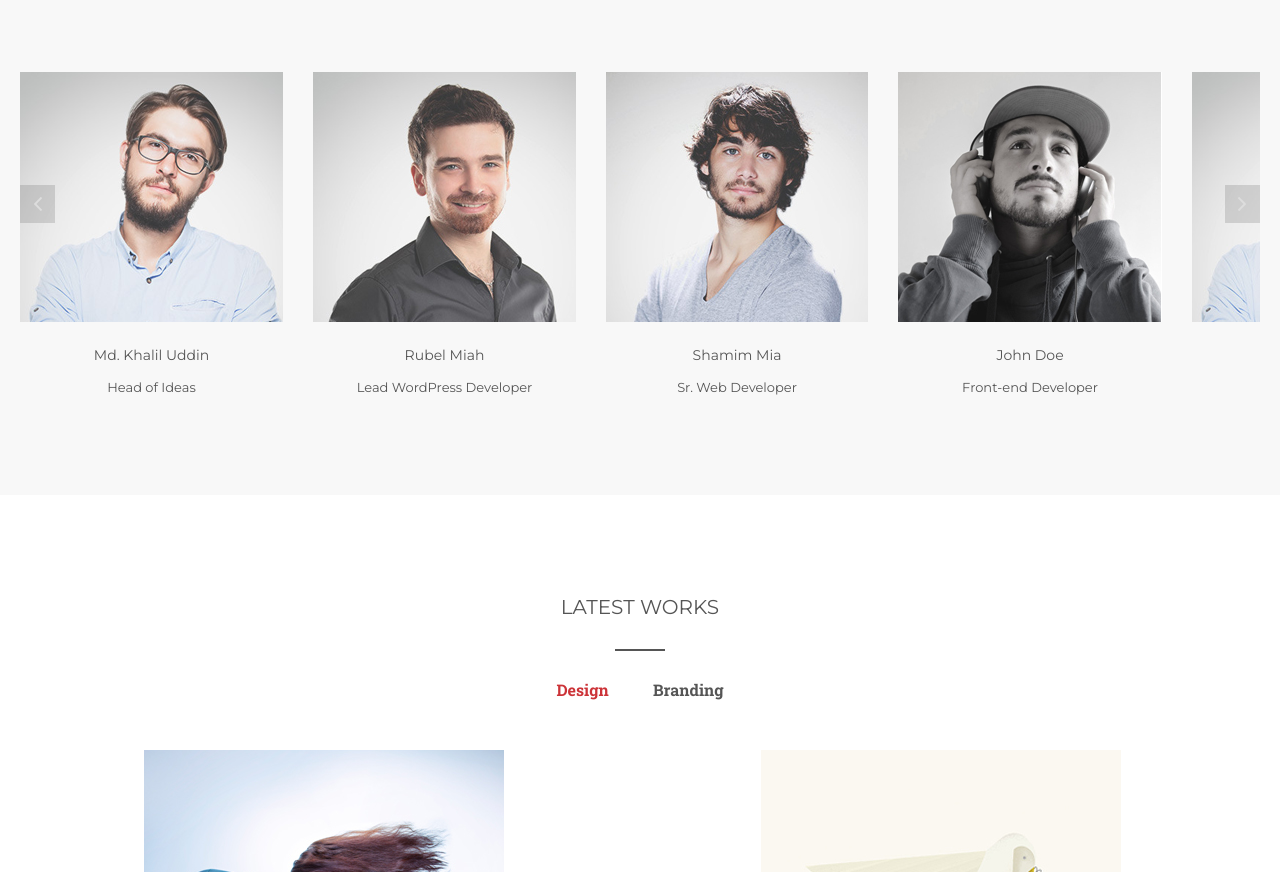
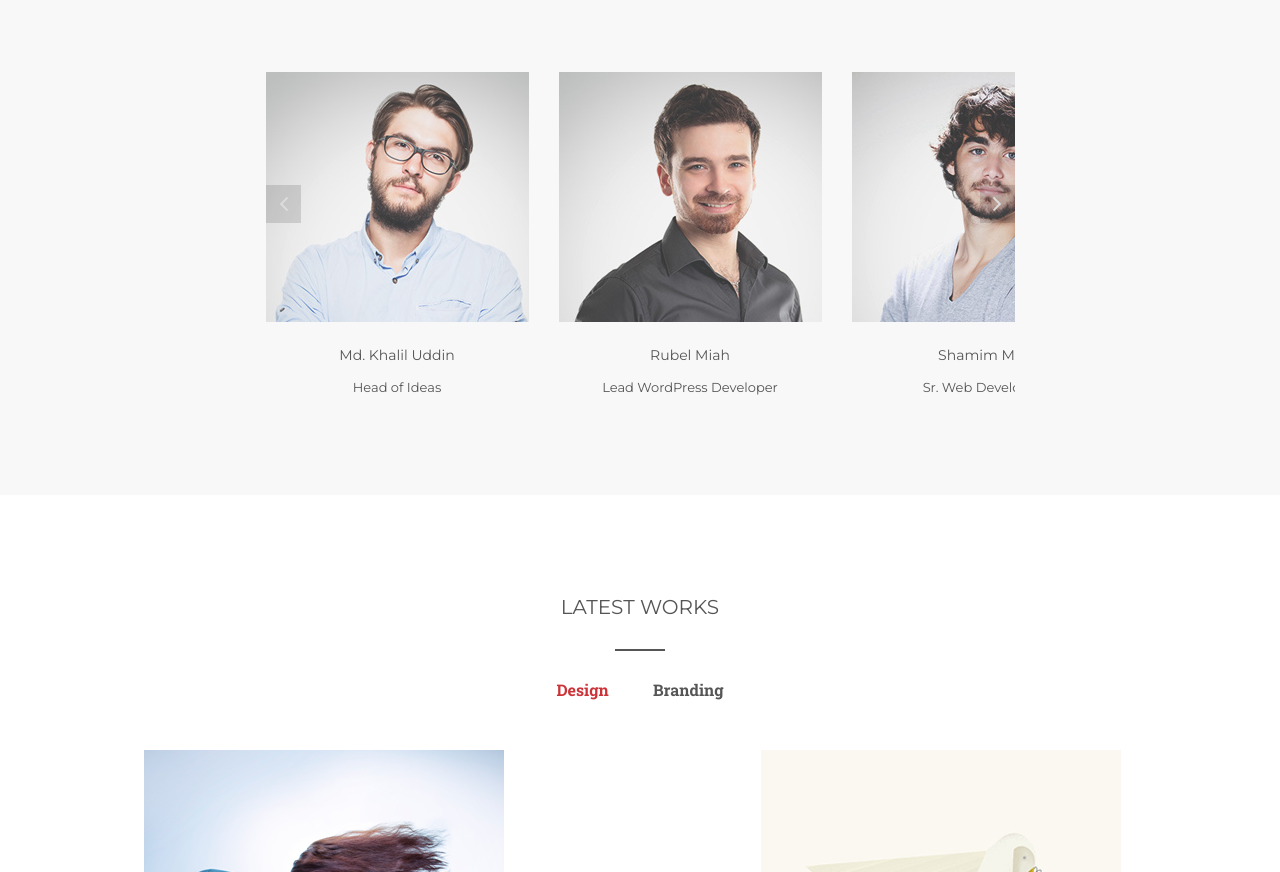
Before and after one commit to stuffhub/stuffhub.github.io, a plain HTML site: page index.html in a window 1280 px wide. Shown: the part 1568-2440 px from the top of the page. Drawn offline with Linux system fonts and the light colour scheme.

Commit message:
Фикс слайдер

```diff
--- a/css/media.css
+++ b/css/media.css
@@ -251,4 +251,7 @@
     .works__navigation {
         margin-bottom: 50px;
     }
+    .slider__viewport {
+        width: 749px;
+    }
 }
```
